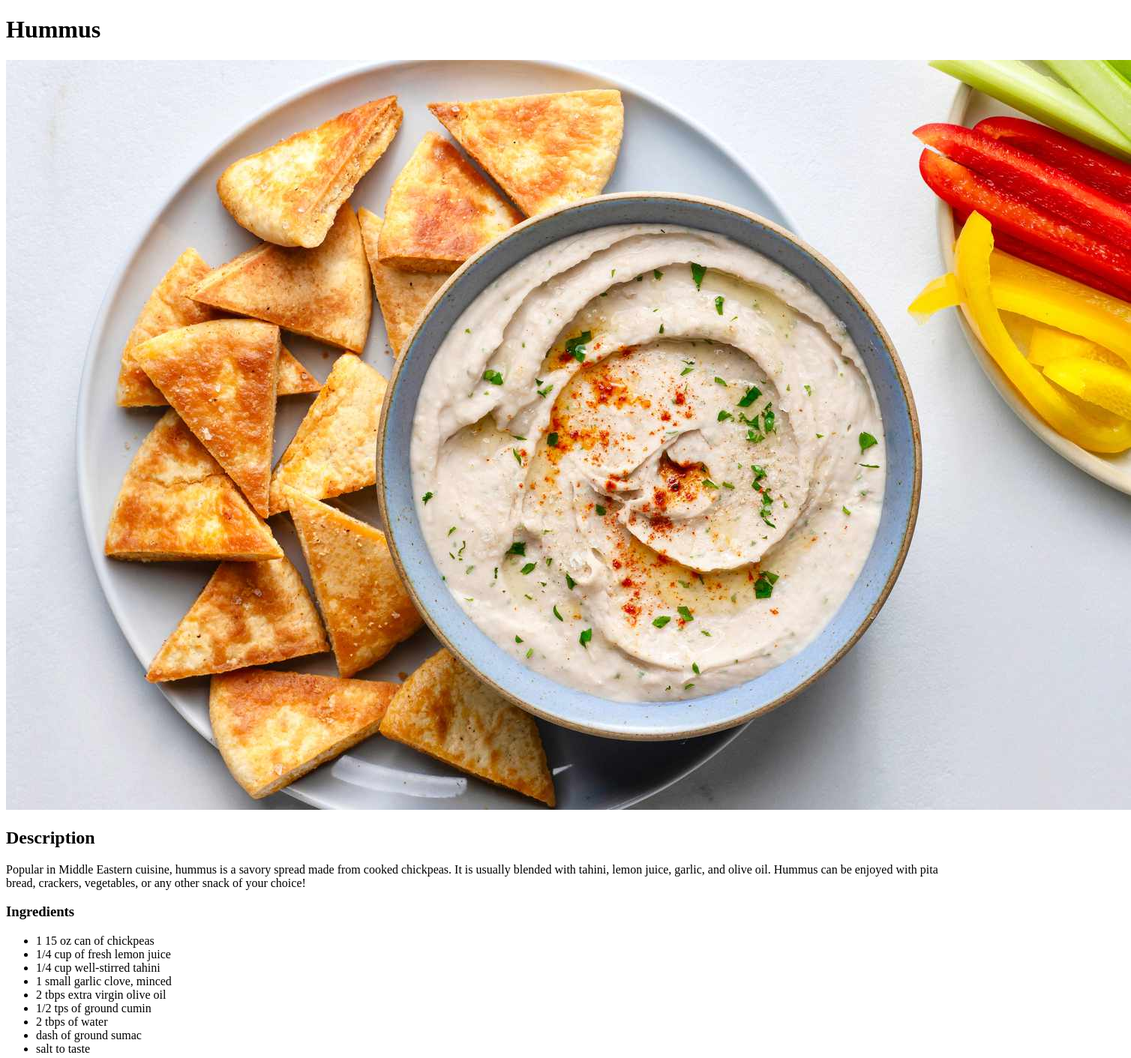
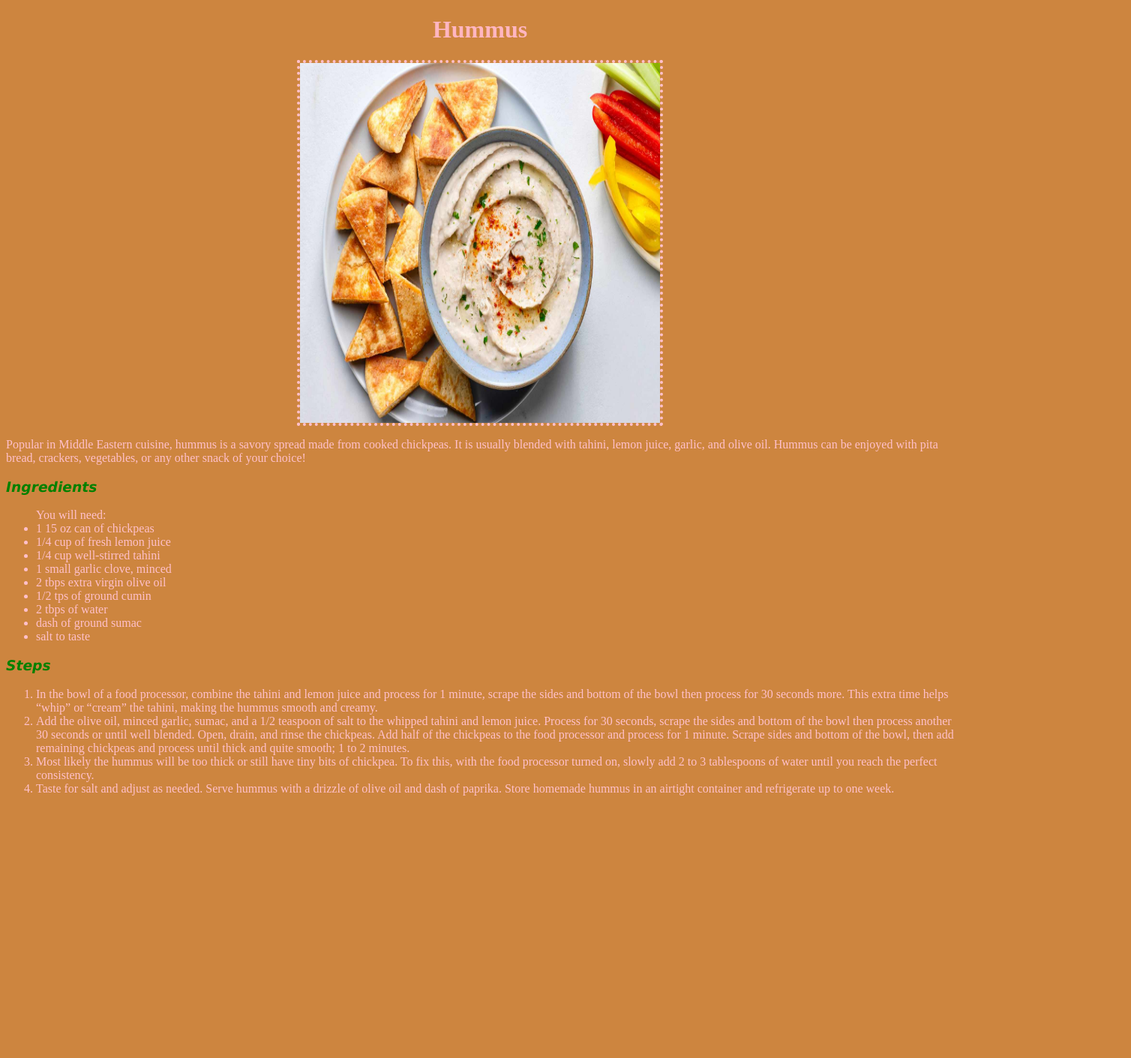
Before and after one commit to yasminentaha/odin-recipes, a plain HTML site: page recipes/hummus.html in a window 1280 px wide. Shown: the top 1411 px of the page at 75% size, 1508 px wide, since content can reach past the window. After the commit the page ends 1077 px from the top, so only its background shows below. Drawn offline with Linux system fonts and the light colour scheme.

Commit message:
second commit

```diff
--- a/recipes/hummus.html
+++ b/recipes/hummus.html
@@ -4,15 +4,15 @@
     <head>
         <meta charset="UTF-8">
         <title>Hummus</title>
+        <link rel="stylesheet" href="../style.css">
     </head>
 
     <body>
-        <h1>Hummus</h1>
+        <h1 class="headers">Hummus</h1>
         <img src="../images/hummus.jpg">
-        <h2>Description</h2>
-            <p>Popular in Middle Eastern cuisine, hummus is a savory spread made from cooked chickpeas. It is usually blended with tahini, lemon juice, garlic, and olive oil. Hummus can be enjoyed with pita bread, crackers, vegetables, or any other snack of your choice!</p>
-        <h3>Ingredients</h3>
-            <ul>
+            <p class="ingredients-and-steps">Popular in Middle Eastern cuisine, hummus is a savory spread made from cooked chickpeas. It is usually blended with tahini, lemon juice, garlic, and olive oil. Hummus can be enjoyed with pita bread, crackers, vegetables, or any other snack of your choice!</p>
+        <h3 class="subheadings">Ingredients</h3>
+            <ul class="ingredients-and-steps">You will need:
                 <li>1 15 oz can of chickpeas</li>
                 <li>1/4 cup of fresh lemon juice</li>
                 <li>1/4 cup well-stirred tahini</li>
@@ -23,8 +23,8 @@
                 <li>dash of ground sumac</li>
                 <li>salt to taste</li>
             </ul>
-        <h3>Steps</h3>
-            <ol>
+        <h3 class="subheadings">Steps</h3>
+            <ol class="ingredients-and-steps">
                 <li>In the bowl of a food processor, combine the tahini and lemon juice and process for 1 minute, scrape the sides and bottom of the bowl then process for 30 seconds more. This extra time helps “whip” or “cream” the tahini, making the hummus smooth and creamy.</li>
                 <li>Add the olive oil, minced garlic, sumac, and a 1/2 teaspoon of salt to the whipped tahini and lemon juice. Process for 30 seconds, scrape the sides and bottom of the bowl then process another 30 seconds or until well blended. Open, drain, and rinse the chickpeas. Add half of the chickpeas to the food processor and process for 1 minute. Scrape sides and bottom of the bowl, then add remaining chickpeas and process until thick and quite smooth; 1 to 2 minutes.</li>
                 <li>Most likely the hummus will be too thick or still have tiny bits of chickpea. To fix this, with the food processor turned on, slowly add 2 to 3 tablespoons of water until you reach the perfect consistency.</li>
--- /dev/null
+++ b/style.css
@@ -0,0 +1,39 @@
+* {
+    background-color: peru;
+}
+
+.headers {
+    background-color: peru;
+    color: lightpink;
+    text-align: center;
+}
+
+.ingredients-and-steps {
+    color: pink;
+}
+
+.subheadings {
+    font-family: Verdana, Arial, sans-serif;
+    font-style: italic;
+    color: green;
+}
+
+iframe {
+    display: block;
+    margin: auto;
+    border: 4px dotted pink;
+}
+
+.links {
+    display: inline;
+    text-align: center;
+    font-size: 20px;
+}
+
+img {
+    height: 480px;
+    width: 480px;
+    margin: auto;
+    display: block;
+    border: 4px dotted pink;
+}
```
Also changed, not shown: index.html (+4 -2 lines), recipes/fettuccine-alfredo.html (+7 -7 lines), recipes/grilled-cheese.html (+8 -7 lines).
